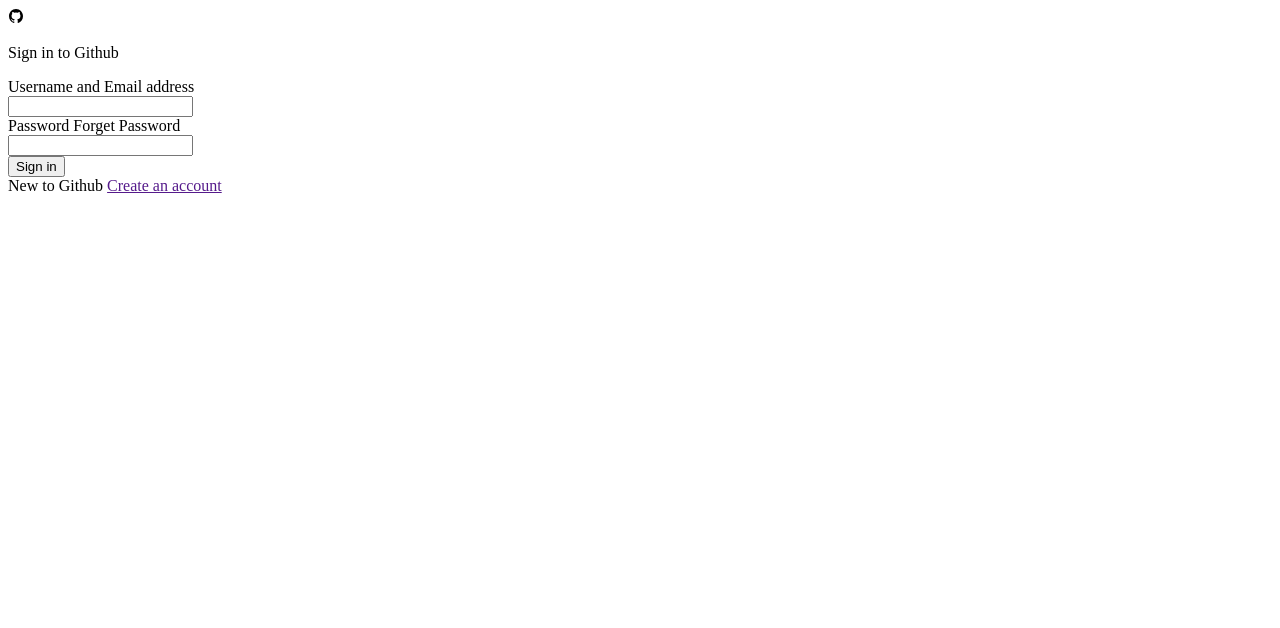
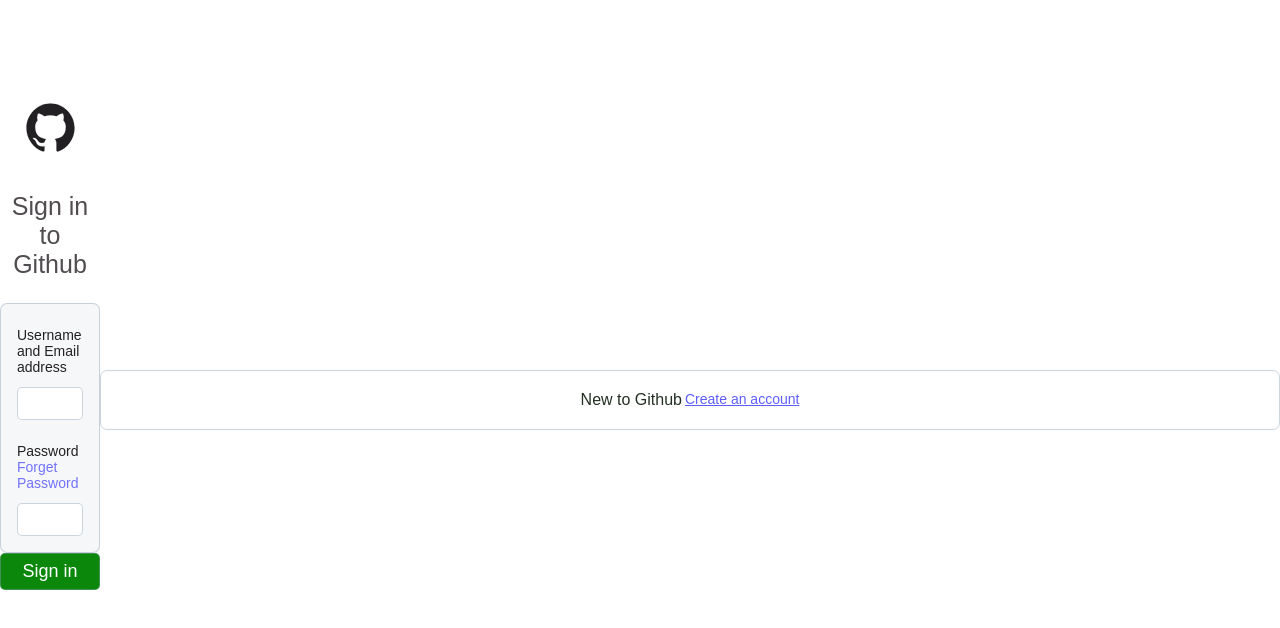
Before and after one commit to prikshitvashisth/github-clone, a plain HTML site: page index.html in a window 1280 px wide. Drawn offline with nearby package versions, Linux system fonts and the light colour scheme.

Commit message:
Update styles.css

```diff
--- a/styles.css
+++ b/styles.css
@@ -1,42 +1,42 @@
-*(
+*{
     margin: 0;
     padding: 0;
     box-sizing: border-box;
     font-family: sans-serif;
-)
-body(
+}
+body{
     width: 100%;
     height: 100vh;
     display: flex;
     justify-content: center;
     align-items: center;
-)
-.big-b(
+}
+.big-b{
     width: 100px;
     height: 600px;
-)
-.icon(
+}
+.icon{
     font-size:55px;
     text-align: center;
     color: #232023;
 
 
-)
-.head(
+}
+.head{
     margin:24px 0;
     text-align: center;
     font-size: 25px;
     color: #504c50;
-)
-.login(
+}
+.login{
     background: #afb7c01e;
     width: 100px;
     height: 250px;
     padding: 15px 16px 18px 16px;
     border: 1px solid #8ba0b570;
     border-radius: 7px;
-)
-input(
+}
+input{
     width: 100%;
     padding: 7px;
     font-size:15px;
@@ -44,33 +44,33 @@ input(
     border: 1px solid #8ba0b570;
     outline: name;
     transition: all 0.1s linear;
-)
-.in-box(
+}
+.in-box{
     margin-bottom: 15px;
-)
-.label(
+}
+.label{
     font-size:14px;
     margin-bottom: 12px;
     padding-top: 8px;
     display: flrx;
     justify-content: space-between;
     color: #232023;
-)
-.label a(
+}
+.label a{
     font-size:14px;
     text-decoration: none;
     color: rgba(0,0,255,0.541);
-)
-.input:focus(
+}
+.input:focus{
     border:2px solid rgba(0,0,255,0.541);
-)
-.btn(
+}
+.btn{
     font-size:18px;
     background:rgba(9,135,9,0.989);
     color:#fff;
     cursor:pointer;
-)
-.signup(
+}
+.signup{
     width:100%;
     margin:18px 0;
     padding:20px;
@@ -78,14 +78,14 @@ input(
     justify-content:center;
     border:1px solid #8ba0b570;
     border-radius:7px;
-)
-.signup span(
+}
+.signup span{
     font-size:;
     color: #233023;
-)
-.signup a(
+}
+.signup a{
     font-size:14px;
     padding-left:3px;
     test-decoration:none;
     color:rgba(0,0,255,0.635);
-)
+}
```
